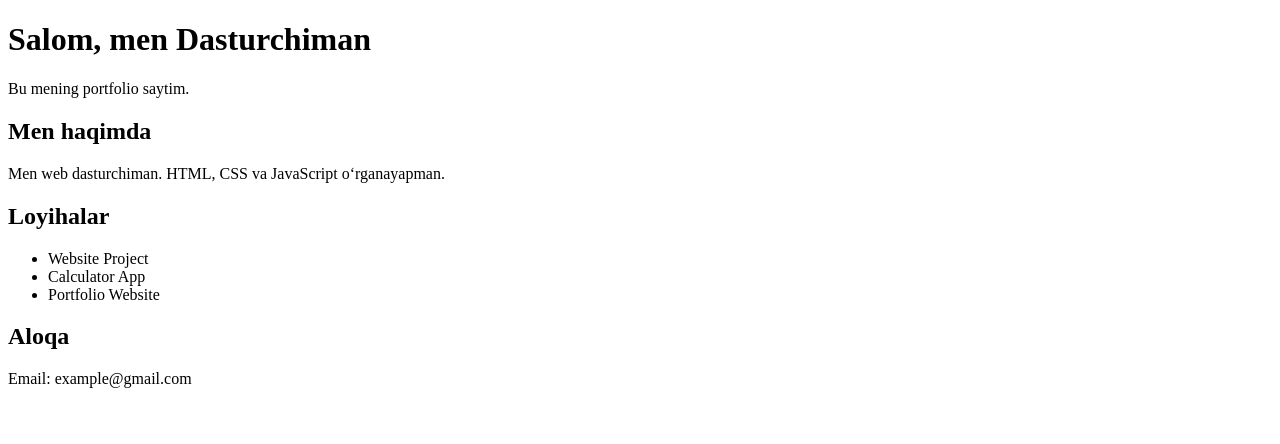
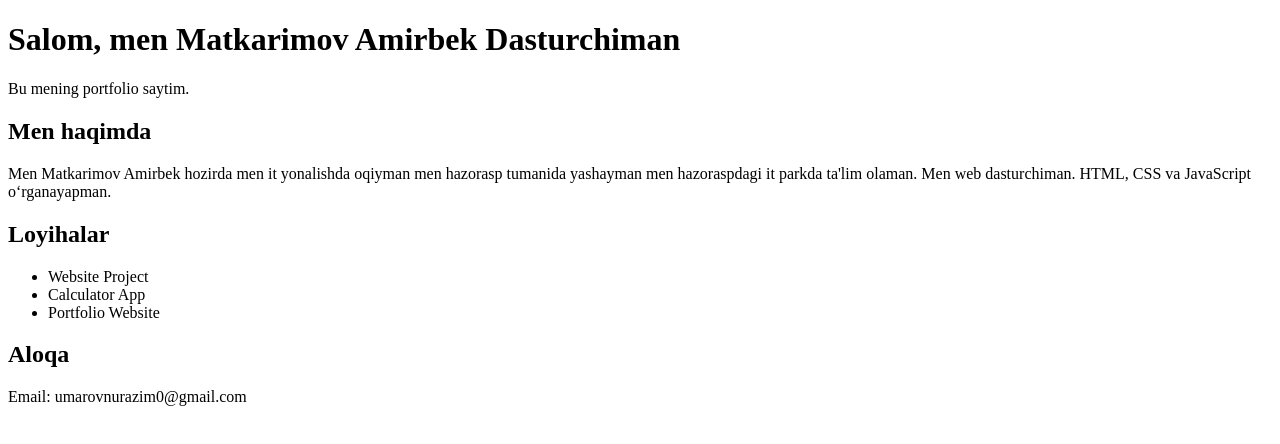
Before and after one commit to amirbek356/portfolio, a plain HTML site: page index.html in a window 1280 px wide. Drawn offline with Linux system fonts and the light colour scheme.

Commit message:
Update personal information in index.html

```diff
--- a/index.html
+++ b/index.html
@@ -6,11 +6,11 @@
 
 <body>
 
-<h1>Salom, men Dasturchiman</h1>
+<h1>Salom, men Matkarimov Amirbek Dasturchiman</h1>
 <p>Bu mening portfolio saytim.</p>
 
 <h2>Men haqimda</h2>
-<p>Men web dasturchiman. HTML, CSS va JavaScript o‘rganayapman.</p>
+<p>Men Matkarimov Amirbek hozirda men it yonalishda oqiyman men hazorasp tumanida yashayman men hazoraspdagi it parkda ta'lim olaman. Men web dasturchiman. HTML, CSS va JavaScript o‘rganayapman.</p>
 
 <h2>Loyihalar</h2>
 <ul>
@@ -20,7 +20,7 @@
 </ul>
 
 <h2>Aloqa</h2>
-<p>Email: example@gmail.com</p>
+<p>Email: umarovnurazim0@gmail.com</p>
 
 </body>
 </html>
```
